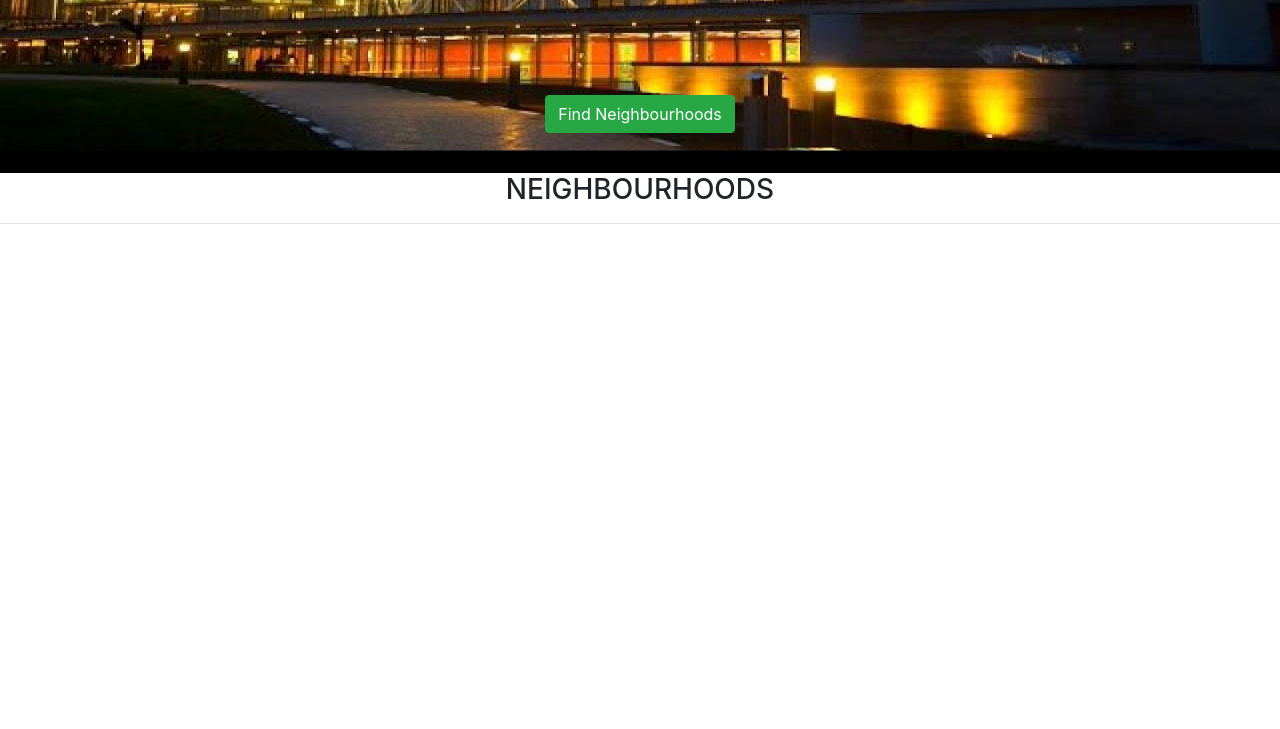
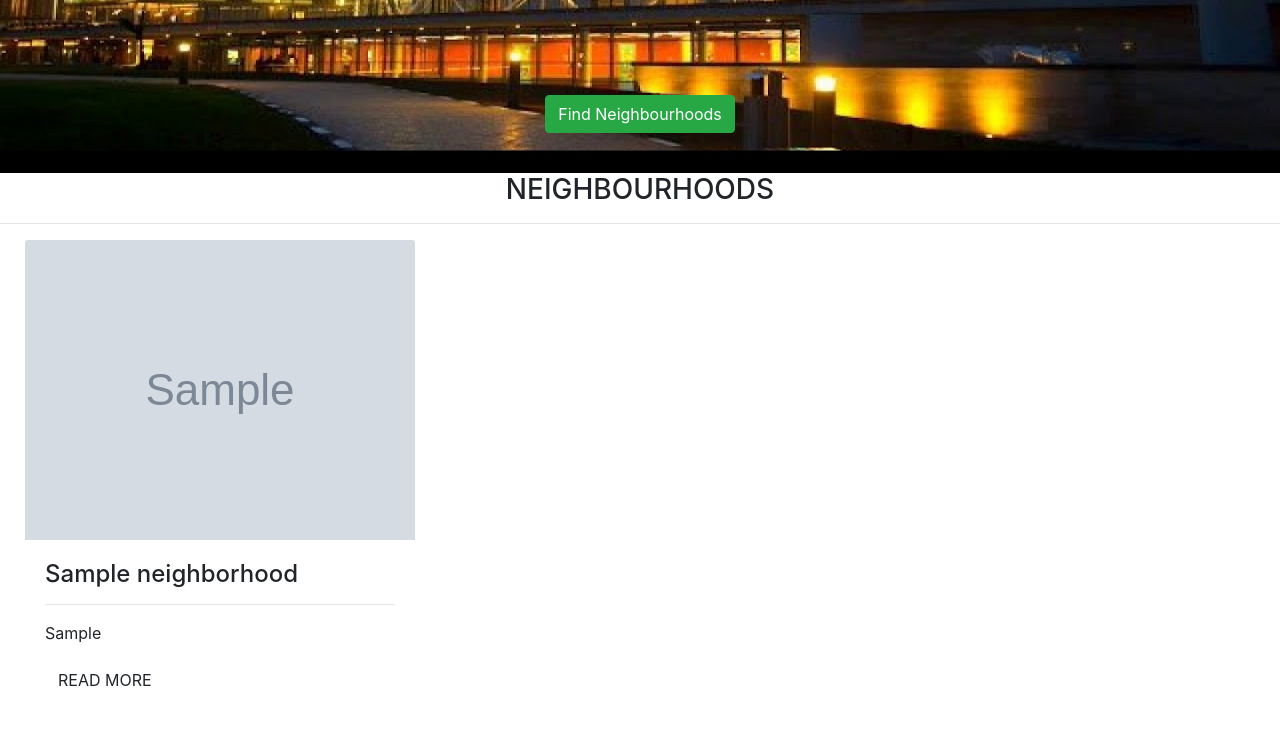
Before and after one commit to BrendaMwiza/neighborhood, a Django app: page / in a window 1280 px wide. Shown: the part 501-1230 px from the top of the page. Before the commit the page ends 800 px from the top, so only its background shows below. Run offline with Django 3.2, Linux system fonts and the light colour scheme; the first user in the database is signed in; tables that the repository leaves empty hold one stand-in row (Sample ...); some libraries are stand-ins or nearby versions.

Commit message:
added posts

```diff
--- a/neibor/templates/index.html
+++ b/neibor/templates/index.html
@@ -23,9 +23,9 @@
       <div class="carousel-item active">
         <img class="d-block w-100" src="static/street9.jpg"
           alt="First slide" height="600vh">
-          <div class="carousel-caption">
-            <a href="#hoods" class="btn btn-success ">Find Neighbourhoods</a>
-          </div>
+        <div class="carousel-caption">
+          <a href="#hoods" class="btn btn-success ">Find Neighbourhoods</a>
+        </div>
       </div>
       <div class="carousel-item">
         <img class="d-block w-100" src="static/street5.jpg"
@@ -65,13 +65,13 @@
     <h3 class="pink-text text-center">  NEIGHBOURHOODS <hr > </h3>
 </div>
 <div class="row" style="margin:10px;" >
-    {% for hood in hoods %}
+    {% for hoods in place %}
 <div class="col-md-4">
 <!-- Card -->
 <div class="card-group">
         <!-- Card image -->
         <div class="view overlay">
-          <img class="card-img-top" src="{{hood.image.url}}"  alt="Card image cap" height="300px">
+          <img class="card-img-top" src="{{hoods.image.url}}"  alt="Card image cap" height="300px">
           <a>
             <div class="mask rgba-white-slight"></div>
           </a>
@@ -80,10 +80,10 @@
         <div class="card-body">
 
           <!-- Title -->
-          <h4 class="card-title">{{hood.name}}</h4>
+          <h4 class="card-title">{{hoods.name}}</h4>
           <hr>
           <!-- Text -->
-          <p class="card-text">{{hood.location}}</p>
+          <p class="card-text">{{hoods.location}}</p>
           <a href="#" class="btn btn-pink">READ MORE</a>
 
         </div>
```
